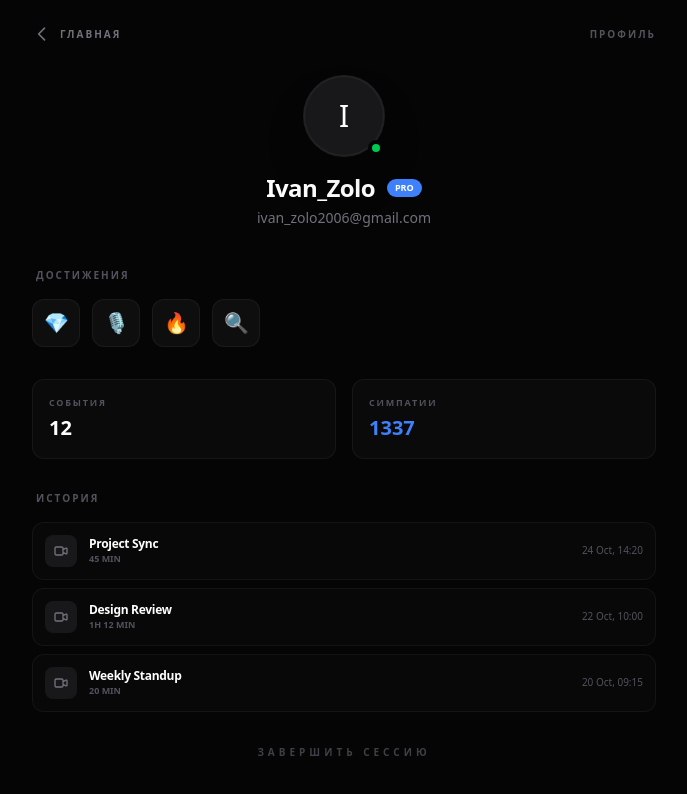
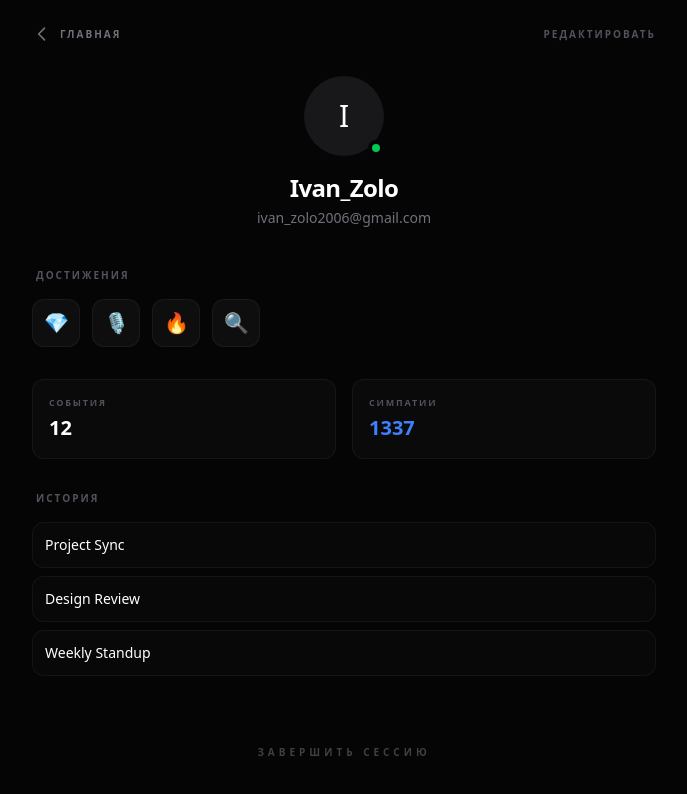
Before and after one commit to KusakinEgor/fastapi-blinko-meet, a React (Vite) app in the folder frontend/: page /profile in a window 1280 px wide. Shown: the top 794 px of the page, without its empty margins (296-983 px from the left). Built offline with nearby package versions, Linux system fonts and the light colour scheme.

Commit message:
Update screen

```diff
--- a/frontend/src/components/screens/UserProfile.jsx
+++ b/frontend/src/components/screens/UserProfile.jsx
@@ -1,15 +1,27 @@
-import React, { useState } from "react";
+import React, { useEffect, useState } from "react";
 import { useNavigate } from "react-router-dom";
 
 const UserProfile = () => {
   const navigate = useNavigate();
 
-  const [user] = useState({
+  const [user, setUser] = useState(null);
+
+  useEffect(() => {
+    const stored = localStorage.getItem("user");
+
+    if (stored) {
+      setUser(JSON.parse(stored));
+    } else {
+      setUser({
         username: "Ivan_Zolo",
         email: "ivan_zolo2006@gmail.com",
         status: "PRO",
-    likes: 1337
+        likes: 1337,
+        avatar: null,
+        dateOfBirth: ""
       });
+    }
+  }, []);
 
   const [trophies] = useState([
     { id: 1, name: "Первопроходец", icon: "💎", desc: "Вы с нами с самого запуска" },
@@ -29,9 +41,12 @@ const UserProfile = () => {
     navigate("/");
   };
 
+  if (!user) return null;
+
   return (
     <div className="h-[100dvh] bg-[#050505] text-white flex flex-col items-center font-sans selection:bg-[#3f81fd]/30 overflow-hidden">
       <div className="w-full max-w-2xl h-full flex flex-col p-6 overflow-y-auto scrollbar-hide">
+
         <div className="flex justify-between items-center mb-8 shrink-0">
           <button
             onClick={() => navigate("/")}
@@ -42,25 +57,42 @@ const UserProfile = () => {
             </svg>
             <span className="text-[10px] uppercase tracking-[0.2em] font-bold">Главная</span>
           </button>
-          <div className="text-[10px] uppercase tracking-[0.2em] font-bold text-zinc-600">Профиль</div>
+
+          <button
+            onClick={() => navigate("/profile/edit")}
+            className="text-[10px] uppercase tracking-[0.2em] font-bold text-zinc-600 hover:text-white transition cursor-pointer"
+          >
+            Редактировать
+          </button>
         </div>
 
         <header className="flex flex-col items-center gap-4 mb-10 shrink-0">
           <div className="relative">
-            <div className="w-20 h-20 bg-zinc-900 border border-white/5 rounded-full flex items-center justify-center text-3xl font-medium shadow-2xl ring-1 ring-white/10">
+            {user.avatarPreview ? (
+              <img
+                src={user.avatarPreview}
+                className="w-20 h-20 rounded-full object-cover"
+              />
+            ) : (
+              <div className="w-20 h-20 bg-zinc-900 rounded-full flex items-center justify-center text-3xl">
                 {user.username.charAt(0)}
               </div>
+            )}
             <div className="absolute bottom-0 right-0 w-4 h-4 bg-green-500 border-4 border-[#050505] rounded-full"></div>
           </div>
 
           <div className="text-center">
             <div className="flex items-center justify-center gap-3">
               <h1 className="text-2xl font-bold tracking-tight">{user.username}</h1>
-              <span className="text-[9px] px-2 py-0.5 rounded-full bg-[#3f81fd] font-black uppercase text-white">
-                {user.status}
-              </span>
             </div>
+
             <p className="text-zinc-500 text-sm mt-1 font-medium">{user.email}</p>
+
+            {user.dateOfBirth && (
+              <p className="text-xs text-zinc-600 mt-1">
+                {user.dateOfBirth}
+              </p>
+            )}
           </div>
         </header>
 
@@ -71,10 +103,6 @@ const UserProfile = () => {
               {trophies.map((badge) => (
                 <div key={badge.id} className="group relative aspect-square sm:w-12 sm:h-12 bg-zinc-900/50 border border-white/5 rounded-xl flex items-center justify-center hover:border-[#3f81fd]/50 transition-all cursor-help">
                   <span className="text-xl group-hover:scale-110 transition-transform">{badge.icon}</span>
-                  <div className="absolute bottom-full mb-3 hidden group-hover:block w-40 bg-zinc-900 border border-white/10 text-[10px] p-3 rounded-xl z-20 shadow-2xl pointer-events-none">
-                    <p className="text-[#3f81fd] mb-1 font-bold uppercase tracking-widest">{badge.name}</p>
-                    <p className="text-zinc-400 leading-snug">{badge.desc}</p>
-                  </div>
                 </div>
               ))}
             </div>
@@ -85,6 +113,7 @@ const UserProfile = () => {
               <p className="text-zinc-600 text-[9px] font-black uppercase tracking-[0.2em] mb-1">События</p>
               <p className="text-xl font-bold">12</p>
             </div>
+
             <div className="bg-zinc-900/30 p-4 rounded-xl border border-white/5">
               <p className="text-zinc-600 text-[9px] font-black uppercase tracking-[0.2em] mb-1">Симпатии</p>
               <p className="text-xl font-bold text-[#3f81fd]">{user.likes}</p>
@@ -96,16 +125,7 @@ const UserProfile = () => {
             <div className="space-y-2">
               {history.map((item) => (
                 <div key={item.id} className="flex items-center justify-between bg-zinc-900/20 p-3 rounded-xl border border-white/5">
-                  <div className="flex items-center gap-3">
-                    <div className="w-8 h-8 bg-zinc-900 rounded-lg flex items-center justify-center text-zinc-500">
-                      <svg className="w-4 h-4" fill="none" stroke="currentColor" viewBox="0 0 24 24"><path strokeLinecap="round" strokeLinejoin="round" strokeWidth="2" d="M15 10l4.553-2.276A1 1 0 0121 8.618v6.764a1 1 0 01-1.447.894L15 14M5 18h8a2 2 0 002-2V8a2 2 0 00-2-2H5a2 2 0 00-2 2v8a2 2 0 002 2z" /></svg>
-                    </div>
-                    <div>
-                      <p className="font-bold text-xs tracking-tight">{item.name}</p>
-                      <p className="text-[9px] text-zinc-600 font-bold uppercase">{item.duration}</p>
-                    </div>
-                  </div>
-                  <time className="text-zinc-600 text-[10px] font-medium">{item.date}</time>
+                  <p className="text-sm">{item.name}</p>
                 </div>
               ))}
             </div>
```
Lines whose indentation alone changed are shown as unchanged.
